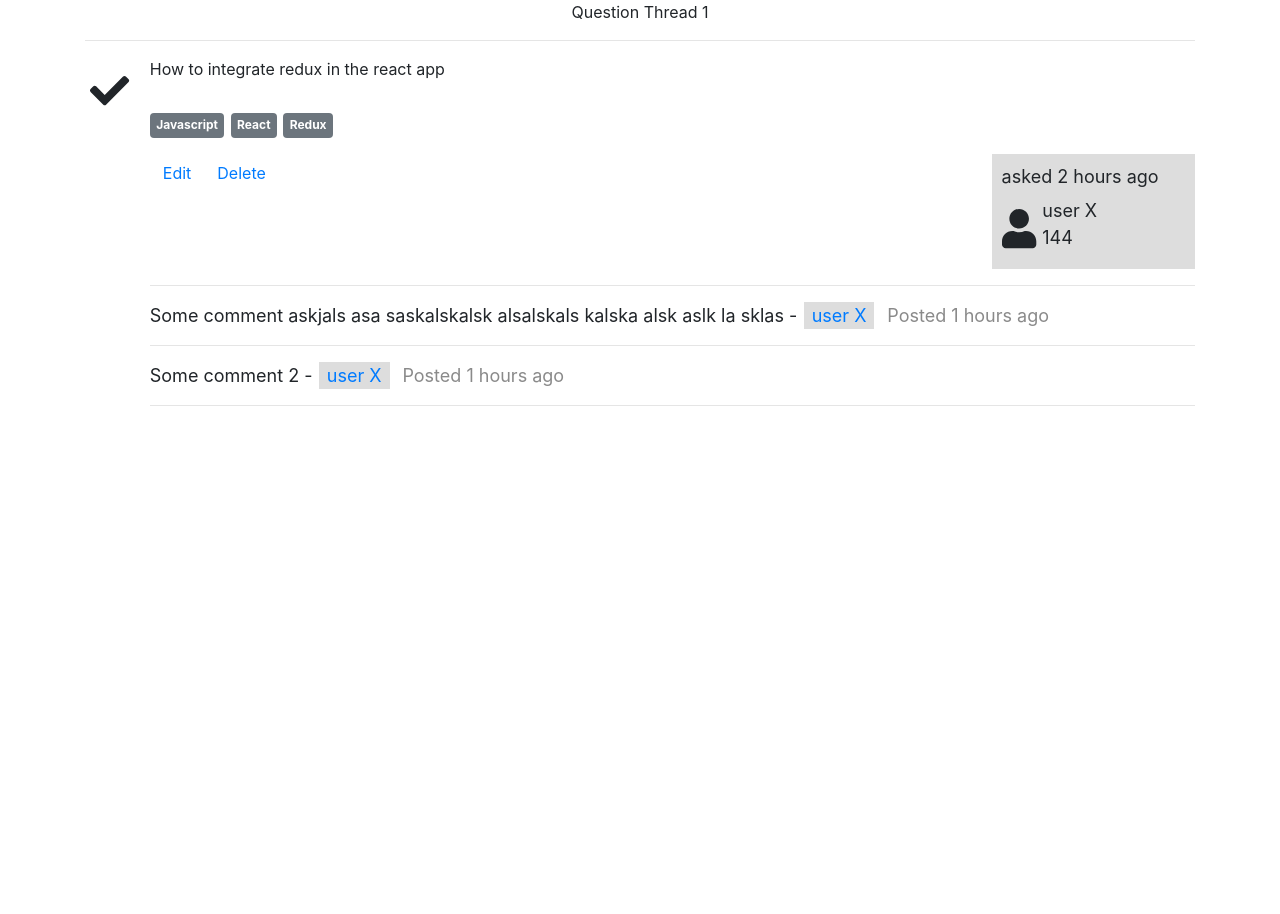
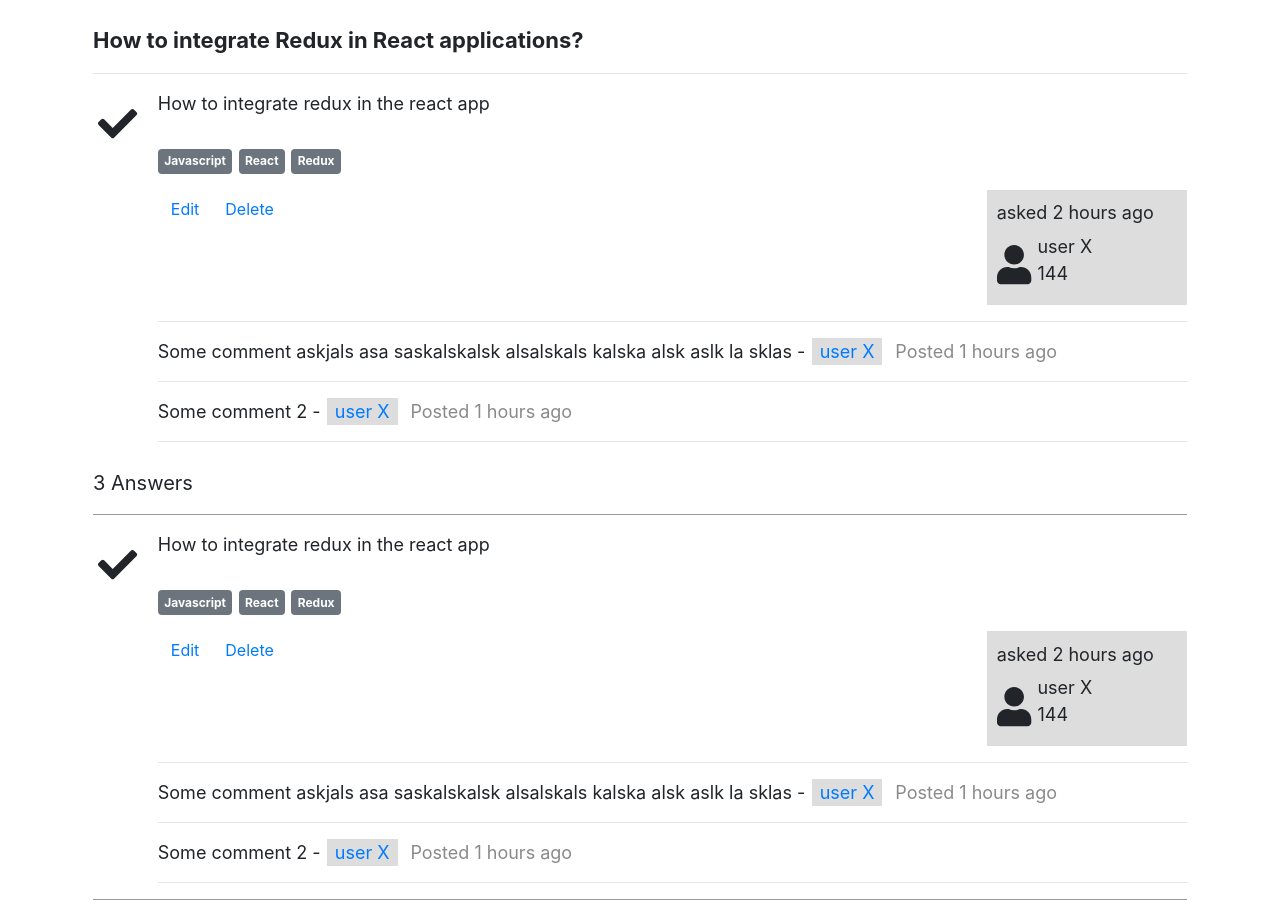
Before and after one commit to Abhay-Joshi-Git/tech-center, a React (Create React App) app: page /question-thread/1 in a window 1280 px wide. Shown: the top 914 px of the page. Before the commit the page ends 800 px from the top, so only its background shows below. Built offline with nearby package versions, Linux system fonts and the light colour scheme.

Commit message:
Updated Question Thread

```diff
--- a/src/components/Post.scss
+++ b/src/components/Post.scss
@@ -1,5 +1,6 @@
 .post {
   margin: 10px 0;
+
   .post-status {
     font-size: calc(36px + 0.4vmin);
     padding: 0.3rem;
@@ -21,6 +22,7 @@
   }
 
   .post-description {
+    font-size: calc(10px + 1vmin);
     margin-bottom: 1rem;
   }
 
@@ -53,3 +55,6 @@
     }
   }
 }
+.post:not(:first-child) {
+  border-bottom: 1px solid rgba(0, 0, 0, 0.4);
+}
--- a/src/pages/QuestionThread.js
+++ b/src/pages/QuestionThread.js
@@ -1,19 +1,40 @@
 import React from 'react';
 import Post from '../components/Post';
+
+import './QuestionThread.scss';
 
 export default class QuestionThread extends React.Component {
   constructor(props) {
     super(props);
+    this.state = {
+      thread: {
+        id: 1218928192,
+        posts: [],
+        title: 'How to integrate Redux in React applications?',
+        acceptedAnswer: ''
+      }
+    };
   }
   render() {
     const { match } = this.props;
     const questionThreadId = match.params.questionId;
+    const { thread } = this.state;
 
     return (
-      <div>
-        Question Thread {questionThreadId}
+      <div className="thread p-2 mt-3">
+        <div className="thread-tite text-left font-weight-bold">{thread.title}</div>
         <hr></hr>
-        <Post></Post>
+        <div className="post-question">
+          <Post></Post>
+        </div>
+
+        <div className="post-answers">
+          <div className="answer-count text-left">{'3 Answers'}</div>
+          <hr className="bold-hr"></hr>
+          <Post></Post>
+          <Post></Post>
+        </div>
+        <hr></hr>
       </div>
     );
   }
--- /dev/null
+++ b/src/pages/QuestionThread.scss
@@ -0,0 +1,11 @@
+.thread {
+  .thread-tite {
+    font-size: calc(14px + 1vmin);
+  }
+  .answer-count {
+    font-size: calc(12px + 1vmin);
+  }
+  .bold-hr {
+    border-top-color: rgba(0, 0, 0, 0.4);
+  }
+}
```
